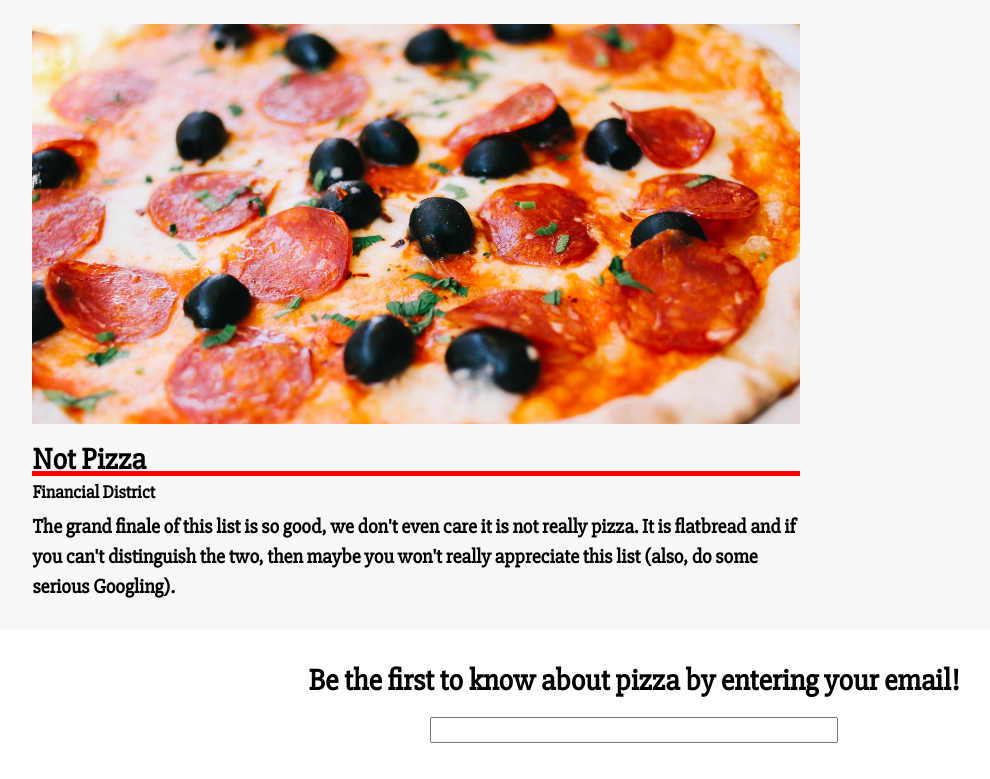
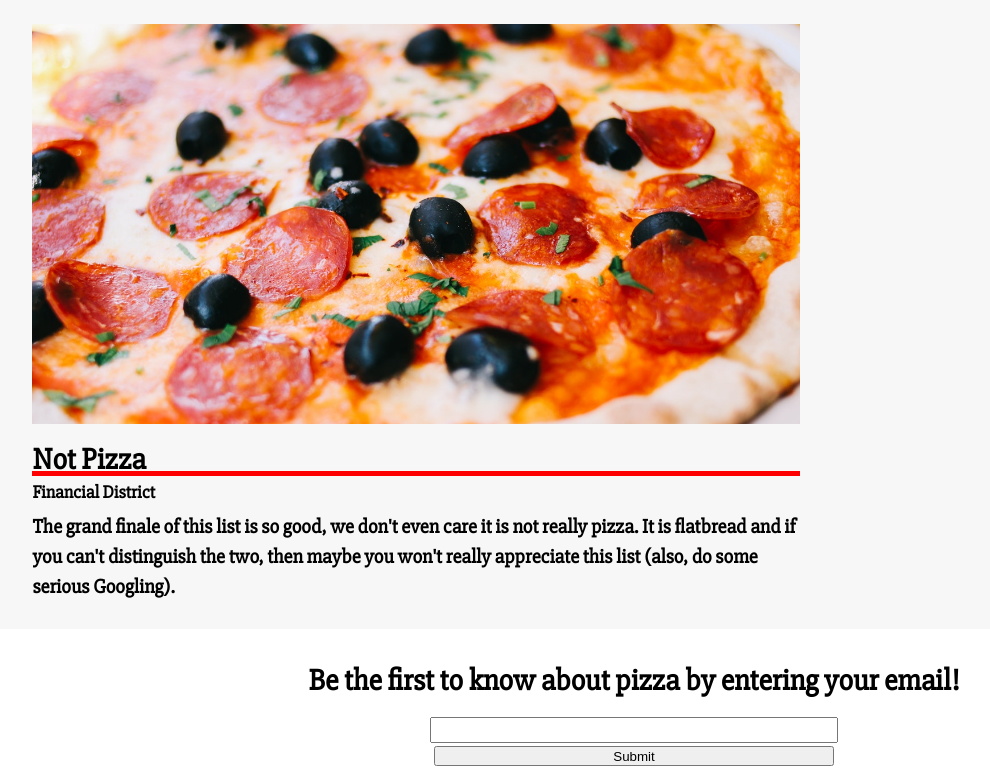
Before and after one commit to niramartinez/mccarthydanielle.github.io, a plain HTML site: page groupproject/nmblog.html in a window 1280 px wide. Shown: the part 3231-4010 px from the top of the page, without its empty margins (6-996 px from the left). Drawn offline with Linux system fonts and the light colour scheme.

Commit message:
Update nmblog.html

```diff
--- a/groupproject/nmblog.html
+++ b/groupproject/nmblog.html
@@ -65,6 +65,7 @@
        <div class="nmcontact">
          <h2> Be the first to know about pizza by entering your email! </h2>
            <input>
+          <form> <input type="submit" class="nmsubmit" value="Submit"> </form>
        </div>
 
 </body>
```
